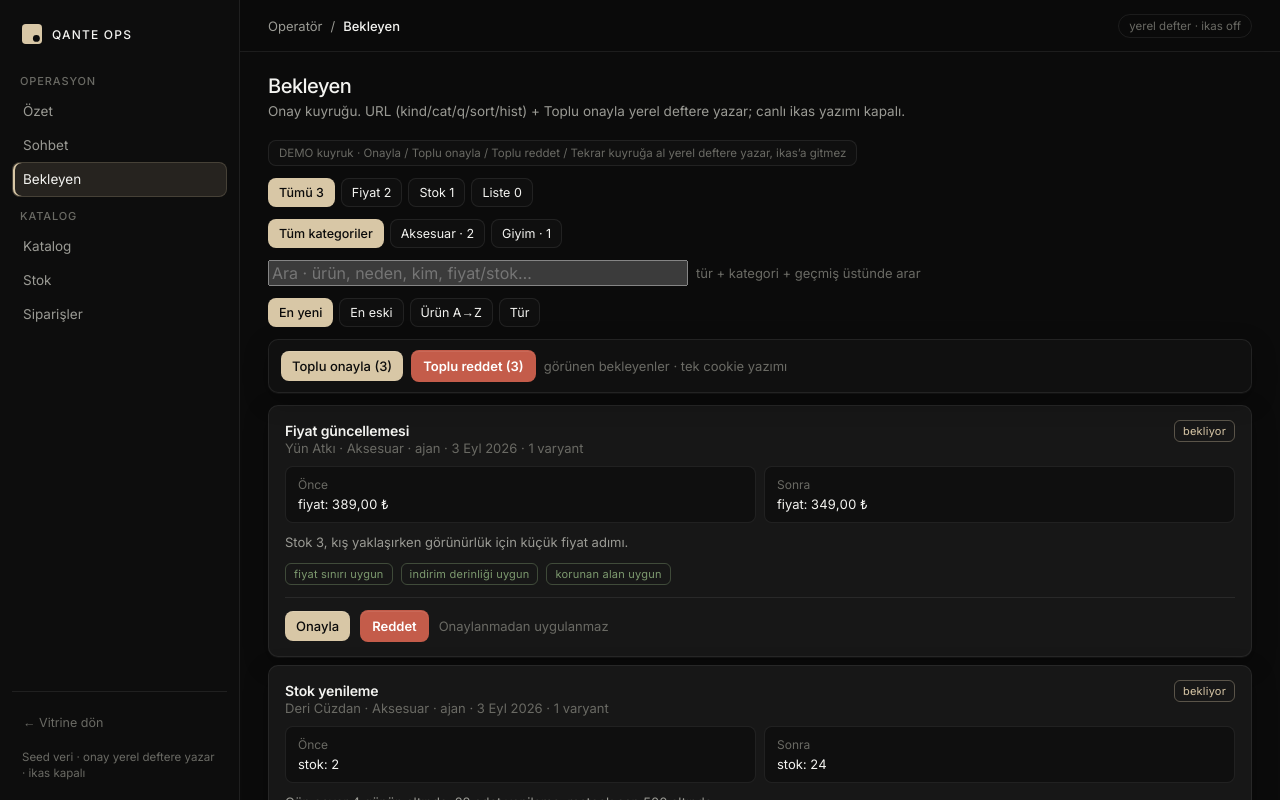
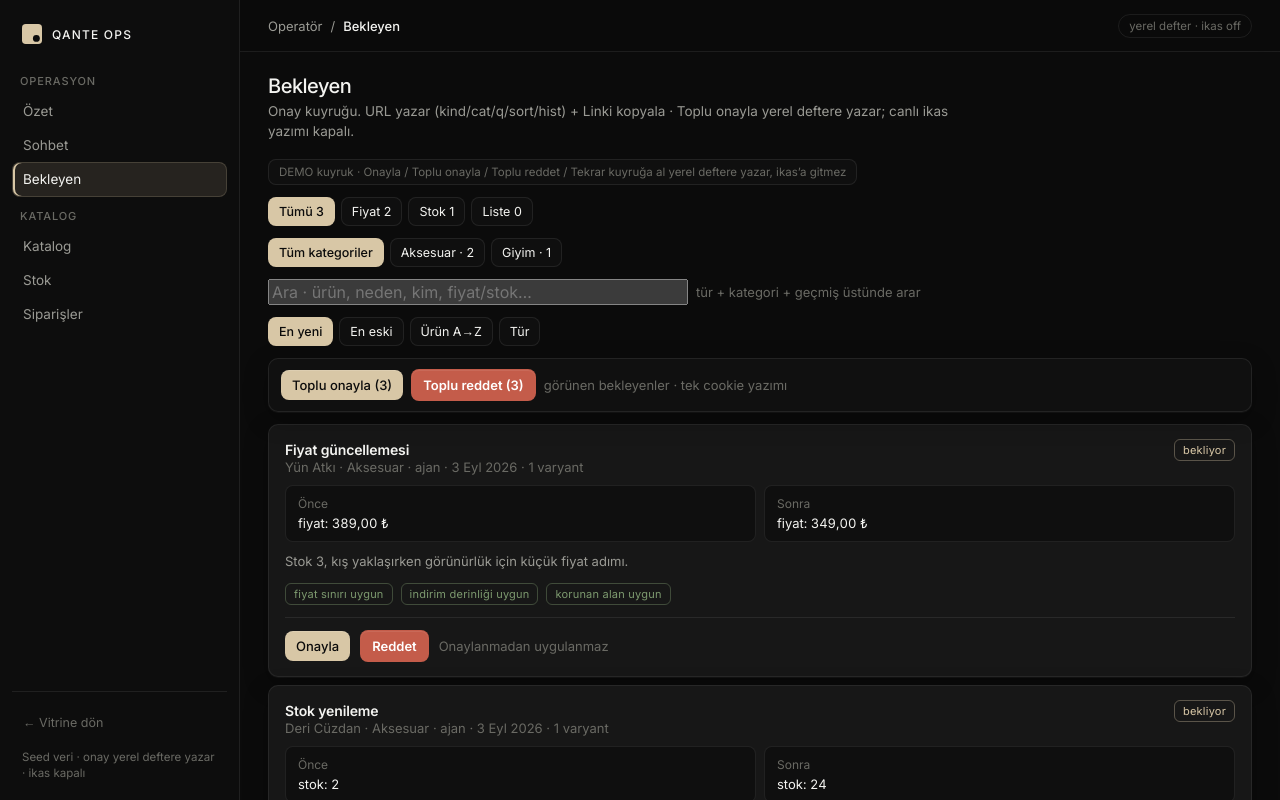
Before and after one commit to mattiasadem/qante-commerce, a Next.js app in the folder web/: page /merchant/bekleyen in a window 1280 px wide. Shown: the top 800 px of the page. Built offline with nearby package versions, Linux system fonts and the light colour scheme.

Commit message:
Update Bekleyen page lede for URL write + copy link

```diff
--- a/web/app/merchant/bekleyen/page.tsx
+++ b/web/app/merchant/bekleyen/page.tsx
@@ -11,7 +11,7 @@ export default function BekleyenPage() {
       <header className="ops-head">
         <h1>Bekleyen</h1>
         <p className="lede">
-          Onay kuyruğu. URL (kind/cat/q/sort/hist) + Toplu onayla yerel deftere yazar; canlı ikas yazımı kapalı.
+          Onay kuyruğu. URL yazar (kind/cat/q/sort/hist) + Linki kopyala · Toplu onayla yerel deftere yazar; canlı ikas yazımı kapalı.
         </p>
       </header>
       <Suspense fallback={<p className="muted">bekleyen…</p>}>
```
